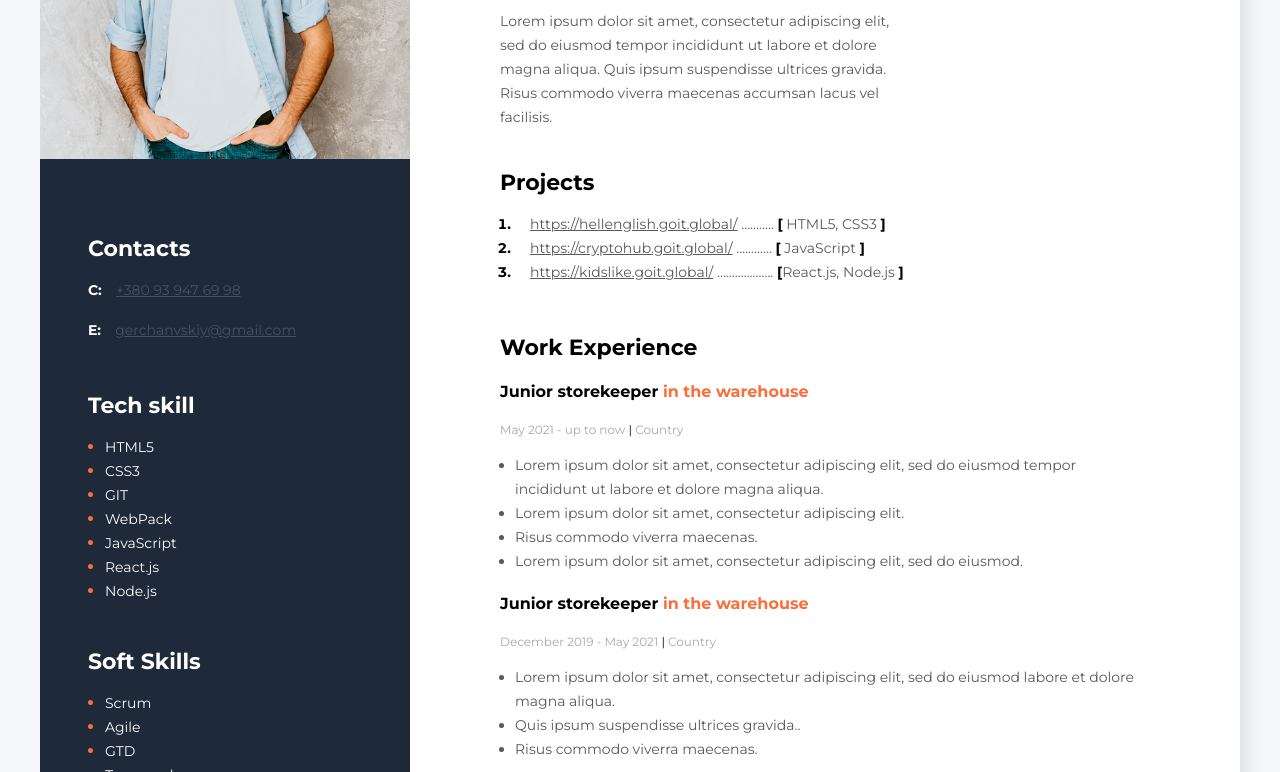
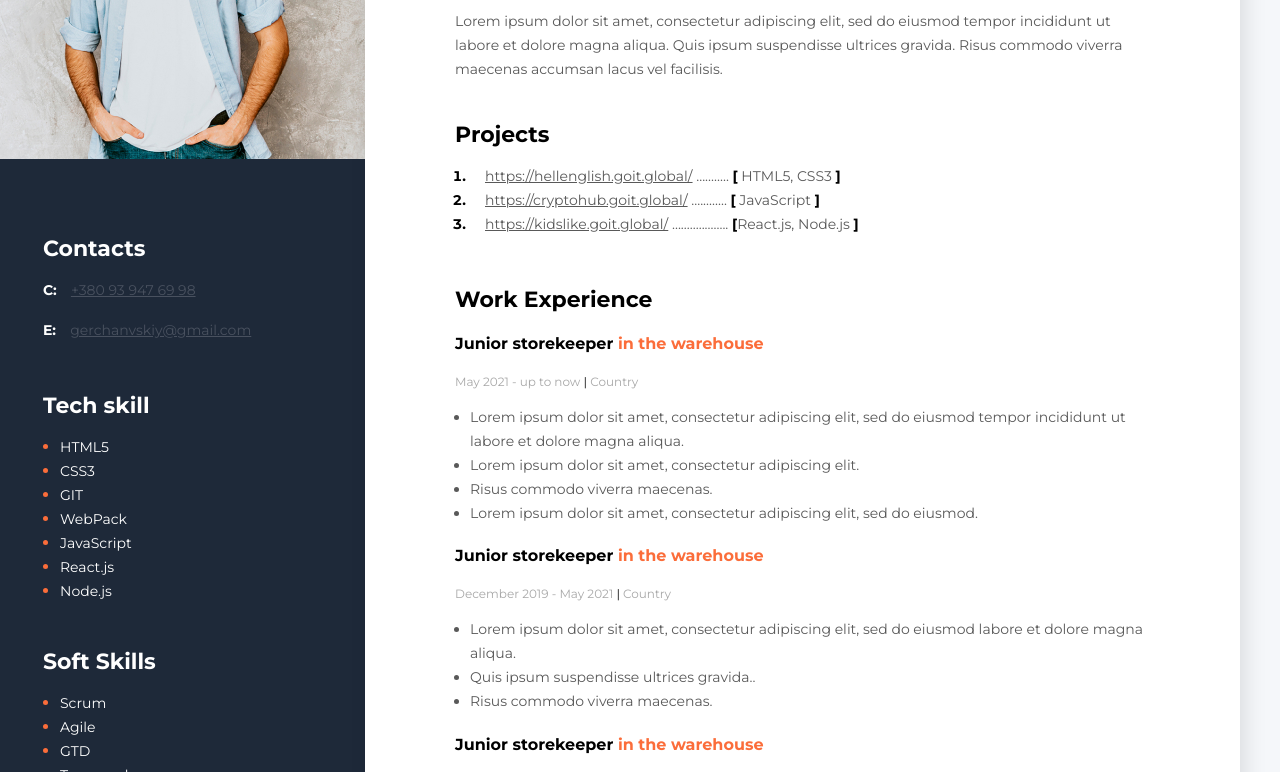
Before and after one commit to IvanHerchanivs/resume, a plain HTML site: page index.html in a window 1280 px wide. Shown: the part 243-1015 px from the top of the page. Drawn offline with Linux system fonts and the light colour scheme.

Commit message:
Add files via upload

```diff
--- a/styles/styles.css
+++ b/styles/styles.css
@@ -45,7 +45,7 @@ font-weight: 400;
 font-size: 14px;
 line-height: 24px;
 color: #595959;
-width: 400px;
+width: 695px;
 
 }
 /* project styles */
```
